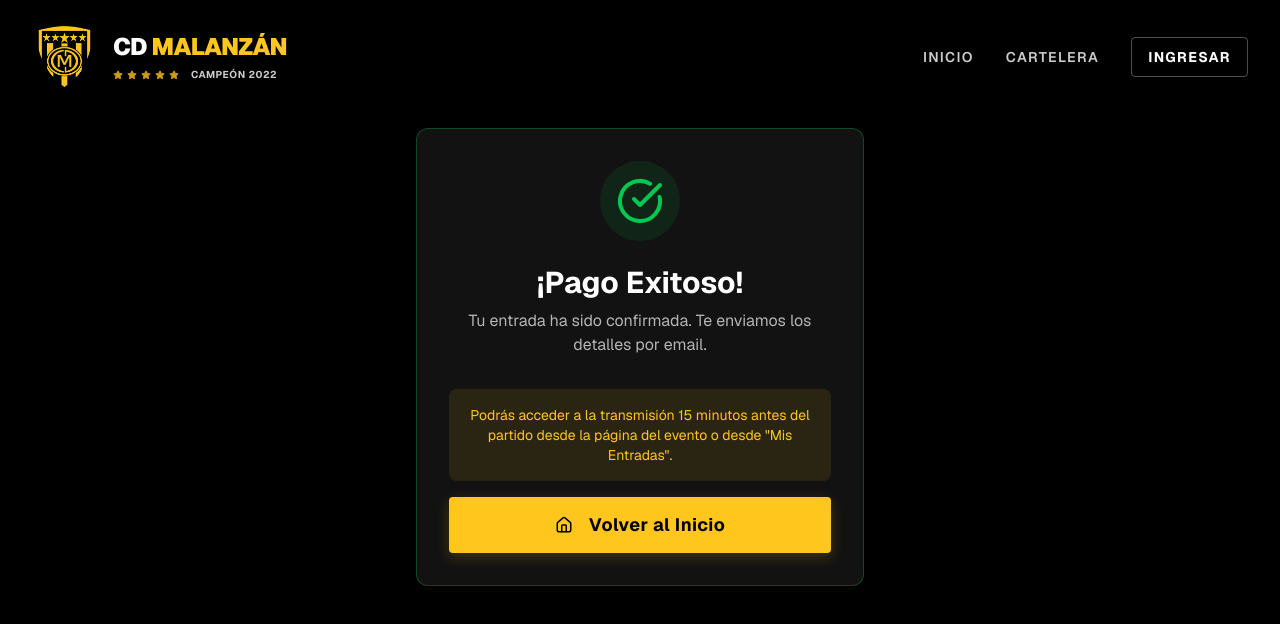
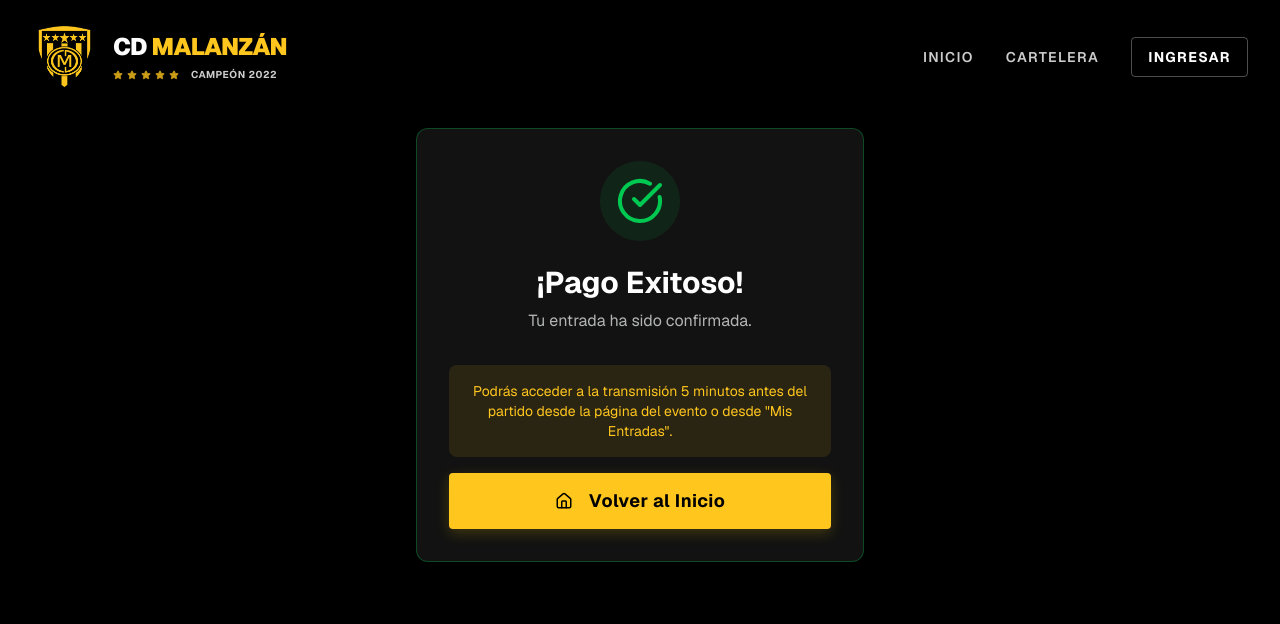
Before and after one commit to lushirow/cdmentradas, a Next.js app in the folder app/: page /success in a window 1280 px wide. Shown: the top 624 px of the page. Built offline with nearby package versions, Linux system fonts and the light colour scheme.

Commit message:
feat: custom SVG favicon + updates to success page

```diff
--- a/app/app/success/page.tsx
+++ b/app/app/success/page.tsx
@@ -18,12 +18,12 @@ export default function SuccessPage() {
 
                     <h1 className="text-3xl font-bold text-white mb-2">¡Pago Exitoso!</h1>
                     <p className="text-foreground/70 mb-8">
-                        Tu entrada ha sido confirmada. Te enviamos los detalles por email.
+                        Tu entrada ha sido confirmada.
                     </p>
 
                     <div className="space-y-4">
                         <p className="text-sm bg-club-yellow/10 text-club-yellow p-4 rounded-lg">
-                            Podrás acceder a la transmisión 15 minutos antes del partido desde la página del evento o desde "Mis Entradas".
+                            Podrás acceder a la transmisión 5 minutos antes del partido desde la página del evento o desde "Mis Entradas".
                         </p>
 
                         <Link href="/" className="block">
```
Also changed, not shown: 2 other files (tests, documents, lock files or other folders).
